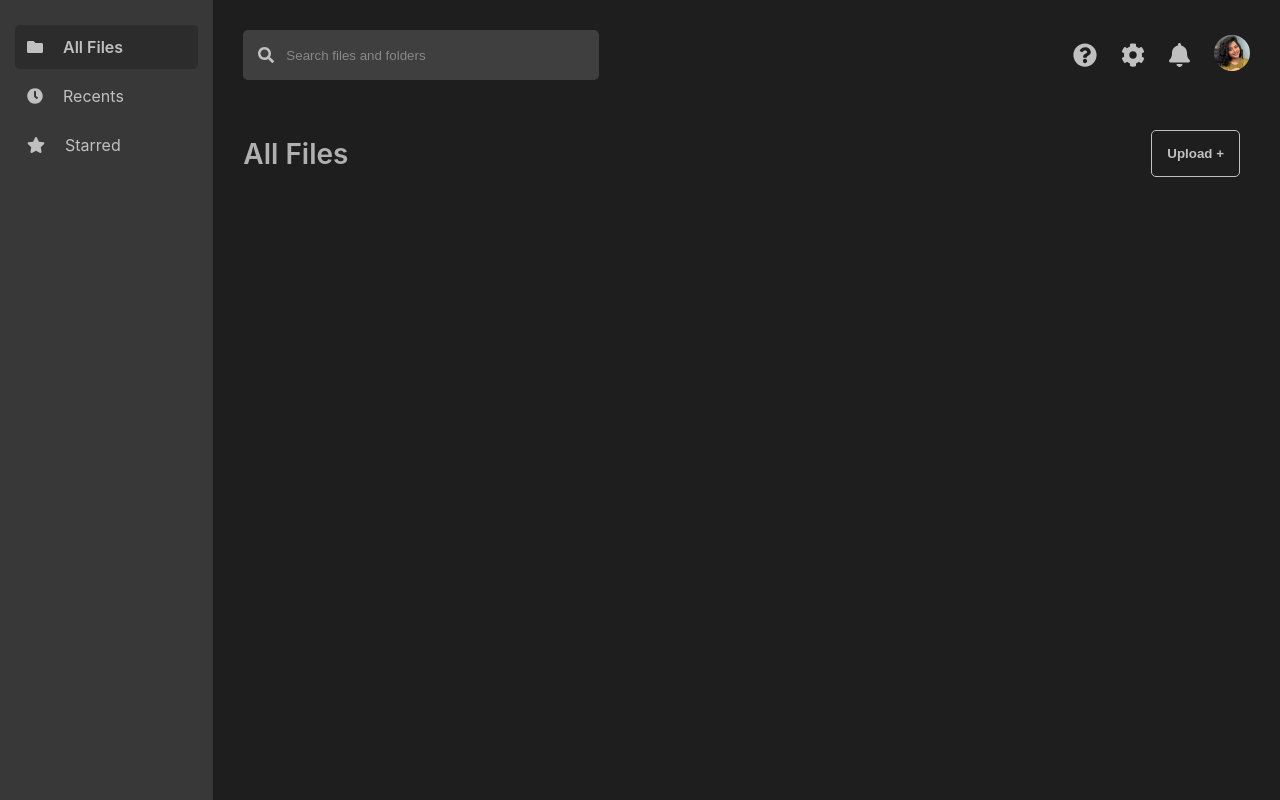
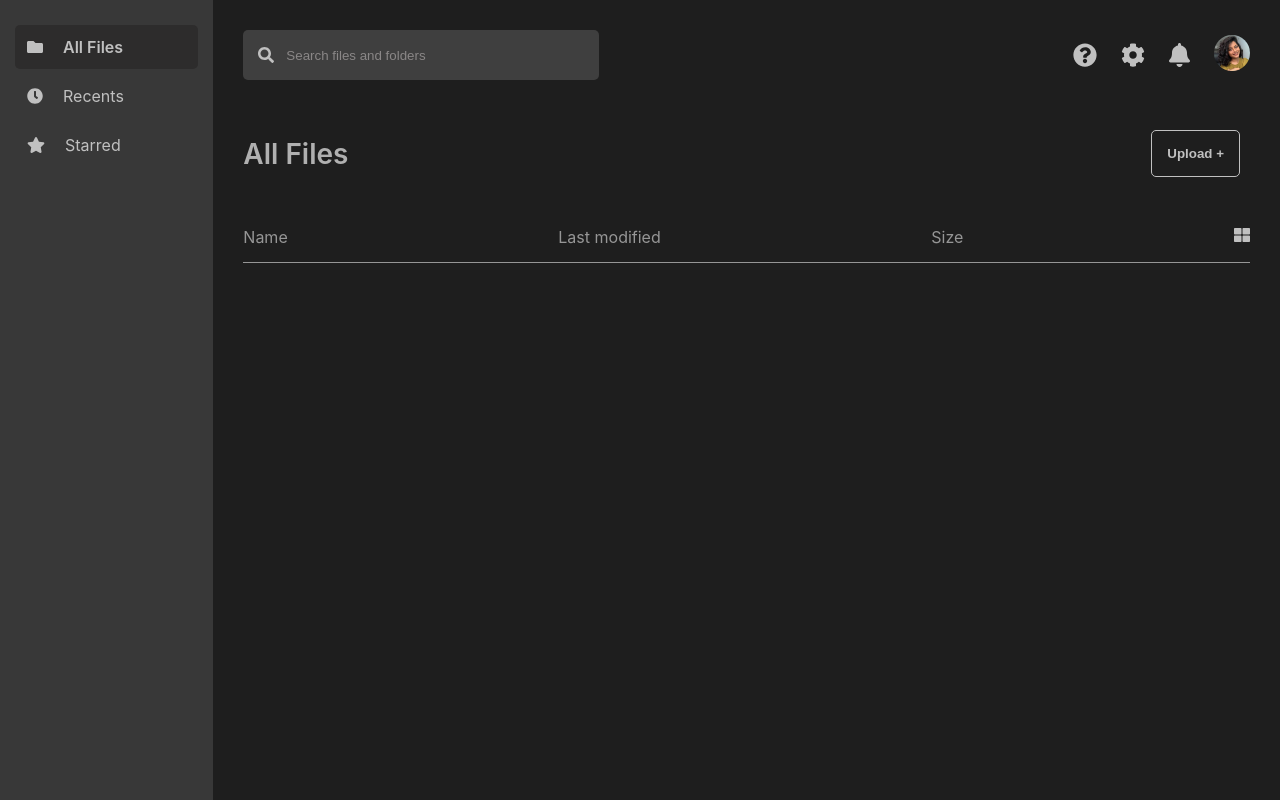
Before and after one commit to Mukundan314/nym-cloud, a React (Create React App) app in the folder client/: page / in a window 1280 px wide. Built offline with nearby package versions, Linux system fonts and the light colour scheme.

Commit message:
(feat) add list view fields

```diff
--- a/client/src/app/index.module.css
+++ b/client/src/app/index.module.css
@@ -7,6 +7,7 @@
   --text: whitesmoke;
   --icon: #c0c0c0;
   --sectionHeader-text: #b0b0b0;
+  --listView-text: #969696;
   --searchBar-background: #3f3f3f;
   --searchBar-placeholder: #8a8787;
   --sidebar-background: #383838;
--- /dev/null
+++ b/client/src/components/ListView/index.jsx
@@ -0,0 +1,18 @@
+import React from "react";
+import * as styles from "./index.module.css";
+import { fields } from "../../constants/listView";
+import { FontAwesomeIcon } from "@fortawesome/react-fontawesome";
+import { faThLarge } from "@fortawesome/free-solid-svg-icons";
+
+const ListView = () => (
+  <div className={styles.listView}>
+    <div className={styles.fields}>
+      {fields.map((field) => (
+        <div>{field}</div>
+      ))}
+      <FontAwesomeIcon icon={faThLarge} className={styles.displayTypeIcon} />
+    </div>
+  </div>
+);
+
+export default ListView;
--- /dev/null
+++ b/client/src/components/ListView/index.module.css
@@ -0,0 +1,17 @@
+.listView {
+  margin: 30px;
+  margin-top: 50px;
+}
+
+.fields {
+  display: flex;
+  justify-content: space-between;
+  padding-bottom: 15px;
+  color: var(--listView-text);
+  border-bottom: 1px solid var(--listView-text);
+}
+
+.displayTypeIcon {
+  color: var(--icon);
+  cursor: pointer;
+}
--- /dev/null
+++ b/client/src/constants/listView.js
@@ -0,0 +1,3 @@
+export const fields = ["Name", "Last modified", "Size "];
+
+export default { fields };
--- a/client/src/pages/FileView/index.jsx
+++ b/client/src/pages/FileView/index.jsx
@@ -3,6 +3,7 @@ import * as styles from "./index.module.css";
 import SearchBar from "../../components/SearchBar";
 import Profile from "../../components/Profile";
 import Upload from "../../components/Upload";
+import ListView from "../../components/ListView";
 import { FontAwesomeIcon } from "@fortawesome/react-fontawesome";
 import {
   faQuestionCircle,
@@ -30,6 +31,7 @@ const FileView = () => (
       <div className={styles.sectionName}>All Files</div>
       <Upload />
     </div>
+    <ListView />
   </div>
 );
 
```
